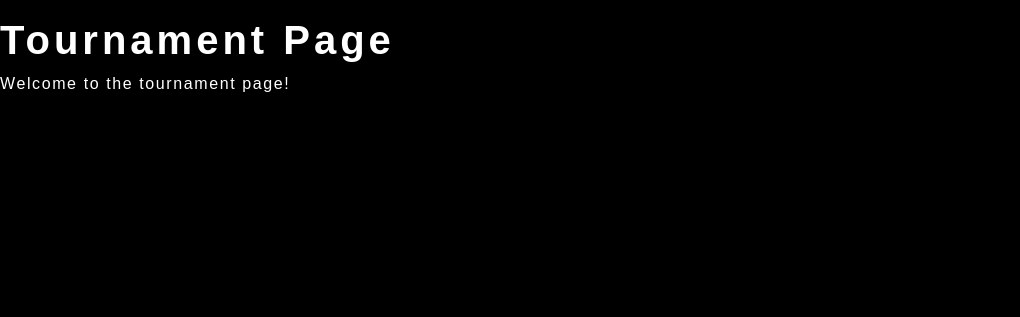
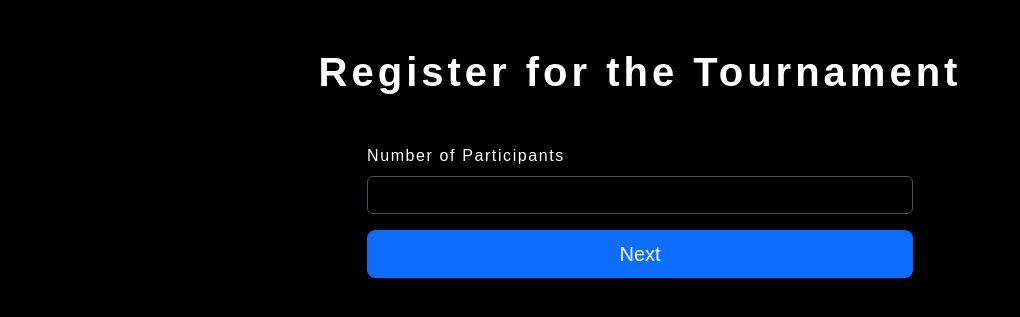
Before and after one commit to puyma/ft_transcendence, a Django app: page /tournament/ in a window 1280 px wide. Shown: the part 73-390 px from the top of the page, without its empty margins (0-1020 px from the left). Run offline with Django 5.2, Linux system fonts and the light colour scheme; style sheets or scripts are compiled from the project's sources; parts of the project's set-up code (start-up, migrations or seed data) failed here and were passed over; some libraries are stand-ins or nearby versions; some web fonts are replaced.

Commit message:
added register WIP but mid working and soloplay update page

```diff
--- a/transcendence/templates/tr/pages/tournament.html
+++ b/transcendence/templates/tr/pages/tournament.html
@@ -1,2 +1,35 @@
-  <h1>Tournament Page</h1>
-  <p>Welcome to the tournament page!</p>
+<h1 class="text-center mt-5">Register for the Tournament</h1>
+
+<div class="container mt-5">
+  <div class="row justify-content-center">
+    <div class="col-md-6">
+      <form method="post" action="">
+        {% csrf_token %}
+
+        {% if not num_participants %}
+          <div class="mb-3">
+            <label for="num_participants" class="form-label">Number of Participants</label>
+            <input type="number" name="num_participants" id="num_participants"
+                   class="form-control" min="1" max="100" required>
+          </div>
+        {% else %}
+          <h5>Enter Aliases for {{ num_participants }} Participants</h5>
+          {% for i in participant_range %}
+            <div class="mb-3">
+              <label for="alias_{{ forloop.counter }}" class="form-label">Alias {{ forloop.counter }}</label>
+              <input type="text" name="alias_{{ forloop.counter }}" id="alias_{{ forloop.counter }}"
+                     class="form-control" placeholder="Enter alias" required>
+            </div>
+          {% endfor %}
+        {% endif %}
+
+        <div class="d-grid gap-2">
+          <button type="submit" class="btn btn-primary btn-lg w-100">
+            {% if num_participants %}Register{% else %}Next{% endif %}
+          </button>
+        </div>
+
+      </form>
+    </div>
+  </div>
+</div>
--- a/transcendence/urls.py
+++ b/transcendence/urls.py
@@ -107,6 +107,9 @@ urlpatterns = [
 		views.pong_view,
 		name='pong',
 		),
+        # path('tournament/register/',
+        #     views.Tournament.as_view(),
+        #     name='tournament_register'),
     path(
 		'pong/play/solo', views.GameView.as_view(),
 		),
--- a/transcendence/views.py
+++ b/transcendence/views.py
@@ -169,13 +169,42 @@ class PasswordResetCompleteView ( auth_views.PasswordResetCompleteView ):
 
 ## LEGACY CODE ---- ##
 
-class TournamentView ( generic.TemplateView ):
-	template_name = 'tr/base.html'
+class TournamentView( generic.TemplateView ):
+    template_name = 'tr/base.html'
 
-	def get_context_data ( self, **kwargs ):
-		context = super().get_context_data( **kwargs )
-		context['page'] = 'tr/pages/tournament.html'
-		return ( context )
+    def get(self, request, *args, **kwargs):
+        # Get the number of participants from the session or set to None if not set
+        num_participants = request.session.get('num_participants', None)
+
+        # Pass a range of participants to the template if num_participants is set
+        participant_range = range(num_participants) if num_participants else []
+
+        context = {
+            'page': 'tr/pages/tournament.html',
+            'num_participants': num_participants,  # Pass num_participants to the template
+            'participant_range': participant_range,  # Pass the range to the template
+        }
+        return render(request, self.template_name, context)
+
+    def post(self, request, *args, **kwargs):
+        # Get the number of participants from the form submission
+        num_participants = request.POST.get('num_participants')
+
+        if num_participants:
+            # Convert num_participants to an integer and store it in the session
+            num_participants = int(num_participants)
+            request.session['num_participants'] = num_participants
+
+        # Pass the range to the template after form submission
+        participant_range = range(num_participants) if num_participants else []
+
+        context = {
+            'page': 'tr/pages/tournament.html',
+            'num_participants': num_participants,  # Pass the number of participants
+            'participant_range': participant_range,  # Pass the range to the template
+        }
+        return render(request, self.template_name, context)
+
 
 class PlayView ( generic.TemplateView ):
 	template_name = 'tr/base.html'
@@ -229,7 +258,6 @@ def pong_view ( request ):
 		'page': "tr/pages/pong.html",
     }
     return ( render( request, 'tr/base.html', context ) )
-
 
 class StatsView(generic.TemplateView):
     template_name = "tr/base.html"
@@ -322,3 +350,24 @@ class FriendsView(generic.TemplateView):
             messages.success(request, "Friend removed successfully.")
 
         return redirect('friends')
+
+    template_name = "tr/base.html"
+
+    def get_context_data(self, **kwargs):
+        context = super().get_context_data(**kwargs)
+        context["page"] = "tr/pages/friends.html"
+        user_profile = self.request.user.profile
+
+        # Handle search query
+        search_query = self.request.GET.get('search', '')
+        if search_query:
+            search_results = Profile.objects.filter(
+                Q(user__username__icontains=search_query) &
+                ~Q(user=self.request.user)
+            )
+        else:
+            search_results = None
+
+        friend_requests_sent = Relationship.objects.filter(
+            sender=user_profile, status='send'
+        ).select_related('receiver')
```
Also changed, not shown: transcendence/templates/tr/pages/solo_play.html (+22 -13 lines).
